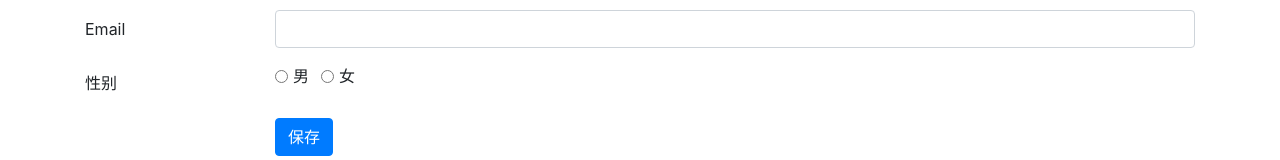
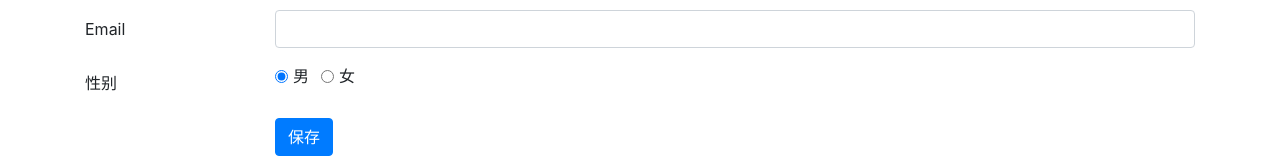
Before and after one commit to github50673488/angular-first-app, an Angular app: page / in a window 1280 px wide. Shown: the part 262-422 px from the top of the page. Built offline with nearby package versions, Linux system fonts and the light colour scheme.

Commit message:
2.3.3 对接后台

```diff
--- a/src/app/add/add.component.html
+++ b/src/app/add/add.component.html
@@ -1,31 +1,38 @@
-<form class="container-sm">
+<form class="container-sm" (ngSubmit)="onSubmit()">
   <div class="mb-3 row">
     <label for="name" class="col-sm-2 col-form-label">姓名</label>
     <div class="col-sm-10">
-      <input type="text" class="form-control" id="name">
+      <!--   !!   我们在为input添加[(ngModel)]的同时，还必须为其增加name属性。-->
+      <input type="text" class="form-control" name="name" [(ngModel)]="teacher.name" id="name">
     </div>
   </div>
   <div class="mb-3 row">
     <label for="username" class="col-sm-2 col-form-label">用户名</label>
     <div class="col-sm-10">
-      <input type="text" class="form-control" id="username">
+      <input type="text" class="form-control" name="username" [(ngModel)]="teacher.username" id="username">
     </div>
   </div>
   <div class="mb-3 row">
     <label for="email" class="col-sm-2 col-form-label">Email</label>
     <div class="col-sm-10">
-      <input type="text" class="form-control" id="email">
+      <input type="text" class="form-control" name="email" [(ngModel)]="teacher.email" id="email">
     </div>
   </div>
   <div class="mb-3 row">
     <label class="col-sm-2 col-form-label">性别</label>
     <div class="col-sm-10">
       <div class="form-check form-check-inline">
-        <input class="form-check-input" type="radio" name="inlineRadioOptions" id="sex-male" value="option1">
+        <input class="form-check-input" type="radio" id="sex-male"
+                            name="sex"
+                             [(ngModel)]="teacher.sex"
+                            [value]="true" >
         <label class="form-check-label" for="sex-male">男</label>
       </div>
       <div class="form-check form-check-inline">
-        <input class="form-check-input" type="radio" name="inlineRadioOptions" id="sex-female" value="option2">
+        <input class="form-check-input" type="radio" id="sex-female"
+                            name="sex"
+                           [(ngModel)]="teacher.sex"
+                            [value]="false" >
         <label class="form-check-label" for="sex-female">女</label>
       </div>
     </div>
--- a/src/app/add/add.component.ts
+++ b/src/app/add/add.component.ts
@@ -1,4 +1,5 @@
 import {Component, OnInit} from '@angular/core';
+import {HttpClient} from '@angular/common/http';
 
 @Component({
   selector: 'app-add',
@@ -14,9 +15,30 @@ export class AddComponent implements OnInit {
     sex: true
   };
 
-  constructor() { }
+  constructor(private httpClient: HttpClient) {
+  }
 
   ngOnInit(): void {
   }
 
+  onSubmit(): void {
+    // console.log(this.teacher);
+    this.httpClient
+      .post('http://angular.api.codedemo.club:81/teacher', this.teacher)
+      .subscribe((result) => {
+          console.log('新增成功，接收到返回数据', result);
+        },
+        (error) => {
+          console.log('请求失败!!', error);
+
+//           为了减少沟通成本，一般情况我们都会遵守这些国际规则，
+//
+// 2xx 请求成
+//           3xx 请求的资源已转移
+//           4xx 用户发起了不合乎规则的数据
+//           5xx 服务器发生了异常
+
+        }
+      );
+  }
 }
--- a/src/app/app.module.ts
+++ b/src/app/app.module.ts
@@ -4,7 +4,8 @@ import {BrowserModule} from '@angular/platform-browser';
 import {AppRoutingModule} from './app-routing.module';
 import {AppComponent} from './app.component';
 import {HttpClientModule} from '@angular/common/http';
-import { AddComponent } from './add/add.component';
+import {AddComponent} from './add/add.component';
+import {FormsModule} from '@angular/forms';
 
 @NgModule({
   declarations: [
@@ -14,7 +15,8 @@ import { AddComponent } from './add/add.component';
   imports: [
     BrowserModule,
     HttpClientModule,
-    AppRoutingModule
+    AppRoutingModule,
+    FormsModule
   ],
   providers: [],
   bootstrap: [AppComponent]
```
Also changed, not shown: 1 other file (tests, documents, lock files or other folders).
